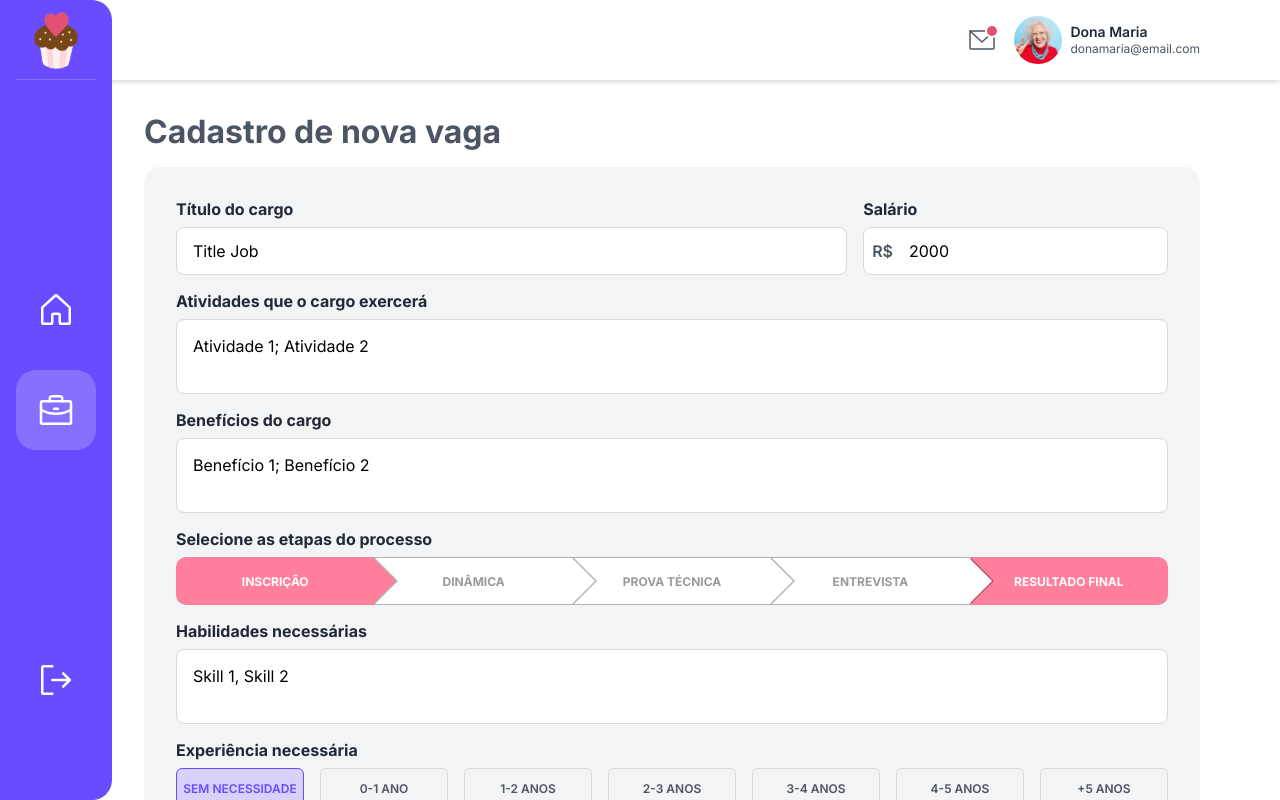
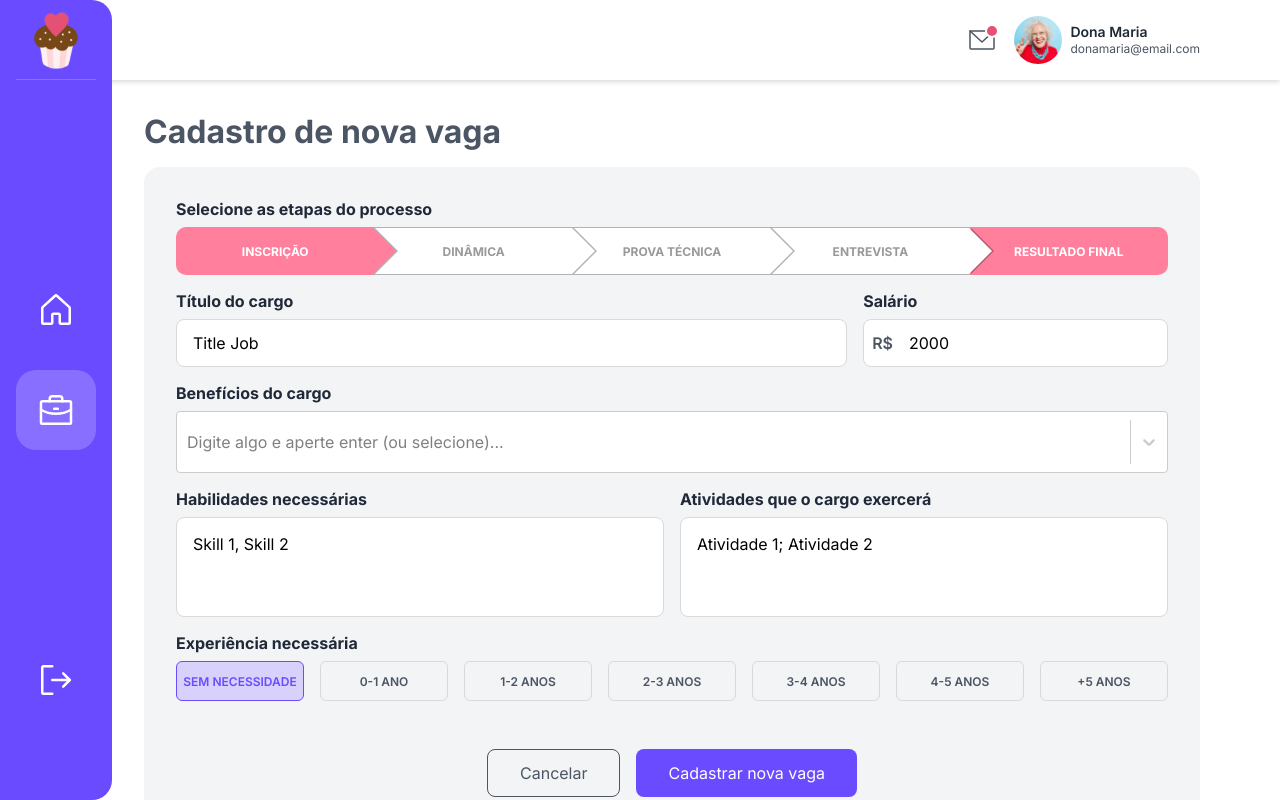
Before and after one commit to jfernandesdev/dona-maria-cupcake, a React (Vite) app: page /nova-vaga in a window 1280 px wide. Built offline with nearby package versions, Linux system fonts and the light colour scheme.

Commit message:
FEAT: benefits multiple selection field

```diff
--- a/package.json
+++ b/package.json
@@ -15,6 +15,7 @@
     "react-dom": "^18.2.0",
     "react-hook-form": "^7.40.0",
     "react-router-dom": "^6.4.5",
+    "react-select": "^5.7.0",
     "react-uuid": "^2.0.0",
     "sass": "^1.56.2",
     "sweetalert2": "^11.6.15",
--- a/src/pages/NewVacancy/index.tsx
+++ b/src/pages/NewVacancy/index.tsx
@@ -1,13 +1,16 @@
 import { NavLink } from 'react-router-dom'
-import { useForm } from 'react-hook-form'
-import uuid from 'react-uuid'
-import Swal from 'sweetalert2'
-
+import { Controller, useForm } from 'react-hook-form'
 import * as yup from 'yup'
 import { yupResolver } from '@hookform/resolvers/yup'
 
+import uuid from 'react-uuid'
+import Select from 'react-select'
+import makeAnimated from 'react-select/animated';
+import Swal from 'sweetalert2'
+
 import { processStepsOptions } from '../../utils/processStepsOptions'
 import { experienceRequiredOptions } from '../../utils/experienceRequiredOptions'
+import { benefitsOptions } from '../../utils/benefitsOptions'
 
 import styles from './styles.module.scss'
 
@@ -15,7 +18,7 @@ const newVacancyFormSchema = yup.object({
   jobTitle: yup.string().required(),
   wage: yup.number().required(),
   jobActivity: yup.string().required(),
-  benefits: yup.string().required(),
+  benefits: yup.array().of(yup.string()).required(),
   processSteps: yup.array().of(yup.string()),
   skills: yup.string().required(),
   experienceRequired: yup.string().required(),
@@ -24,23 +27,28 @@ const newVacancyFormSchema = yup.object({
 type NewVacancyFormInputs = yup.InferType<typeof newVacancyFormSchema>
 
 export function NewVacancy () {
-  const {
-    register,
-    handleSubmit,
-    reset,
-    formState: { errors, isSubmitting }
-  } = useForm<NewVacancyFormInputs>({
+  const methods = useForm<NewVacancyFormInputs>({
     resolver: yupResolver(newVacancyFormSchema),
     defaultValues: {
       jobTitle: 'Title Job',
       wage: 2000,
       jobActivity: 'Atividade 1; Atividade 2',
-      benefits: 'Benefício 1; Benefício 2',
       processSteps: ["Inscrição", "Resultado Final"],
+      benefits: [''],
       skills: 'Skill 1, Skill 2',
       experienceRequired: 'Sem necessidade'
     }
   })
+
+  const {
+    register,
+    handleSubmit,
+    control,
+    reset,
+    formState: { errors, isSubmitting }
+  } = methods;
+
+  const animatedComponents = makeAnimated();
 
   async function handleNewVacancy(data: NewVacancyFormInputs) {
     const { jobTitle, wage, jobActivity, benefits, processSteps, skills, experienceRequired } = data
@@ -76,6 +84,25 @@ export function NewVacancy () {
       <h1>Cadastro de nova vaga</h1>
 
       <form onSubmit={handleSubmit(handleNewVacancy)} className={styles.form}>
+        <label htmlFor="processSteps">
+          <span>Selecione as etapas do processo</span>
+          <div className={styles.processStepsContainer}>
+            {processStepsOptions.map((option) => (
+              <div key={option.key} className={styles.inputCheckbox}>
+                <input
+                  type="checkbox"
+                  id={option.key}
+                  value={option.value}
+                  {...register('processSteps')}
+                />
+                <label htmlFor={option.key}>
+                  {option.value}
+                </label>
+              </div>
+            ))}
+          </div>
+        </label>
+
         <div className={styles.inputsInline}>
           <label htmlFor="jobTitle">
             <span>Título do cargo</span>
@@ -101,43 +128,32 @@ export function NewVacancy () {
           </label>
         </div>
 
-        <label htmlFor="jobActivity">
-          <span>Atividades que o cargo exercerá</span>
-          <textarea
-            id="jobActivity"
-            {...register('jobActivity')}
-            className={errors.jobActivity ? styles.inputErrorAlert : ''}
+        <label htmlFor="benefits">
+          <span>Benefícios do cargo</span>
+          <Controller
+            control={control}
+            name='benefits'
+            render={({ field: { onChange, value, ref } }) => (
+              <>
+                {console.log(value)}
+
+                <Select
+                  ref={ref}
+                  value={benefitsOptions.filter(c => value.includes(c.value))}
+                  onChange={val => onChange(val.map(c => c.value))}
+                  options={benefitsOptions}
+                  isMulti
+                  closeMenuOnSelect={false}
+                  components={animatedComponents}
+                  placeholder="Digite algo e aperte enter (ou selecione)..."
+                  classNamePrefix="select"
+                />
+              </>
+            )}
           />
         </label>
 
-        <label htmlFor="benefits">
-          <span>Benefícios do cargo</span>
-          <textarea
-            id="benefits"
-            {...register('benefits')}
-            className={errors.benefits ? styles.inputErrorAlert : ''}
-          />
-        </label>
-
-        <label htmlFor="processSteps">
-          <span>Selecione as etapas do processo</span>
-          <div className={styles.processStepsContainer}>
-            {processStepsOptions.map((option) => (
-              <div key={option.key} className={styles.inputCheckbox}>
-                <input
-                  type="checkbox"
-                  id={option.key}
-                  value={option.value}
-                  {...register('processSteps')}
-                />
-                <label htmlFor={option.key}>
-                  {option.value}
-                </label>
-              </div>
-            ))}
-          </div>
-        </label>
-
+        <div className={styles.flex}>
           <label htmlFor="skills">
             <span>Habilidades necessárias</span>
             <textarea
@@ -147,9 +163,18 @@ export function NewVacancy () {
             />
           </label>
 
+          <label htmlFor="jobActivity">
+            <span>Atividades que o cargo exercerá</span>
+            <textarea
+              id="jobActivity"
+              {...register('jobActivity')}
+              className={errors.jobActivity ? styles.inputErrorAlert : ''}
+            />
+          </label>
+        </div>
+
         <label htmlFor="experienceRequired">
           <span>Experiência necessária</span>
-
           <div className={styles.customCheckbox}>
             {experienceRequiredOptions.map((option) => (
               <div key={option.key}>
--- a/src/pages/NewVacancy/styles.module.scss
+++ b/src/pages/NewVacancy/styles.module.scss
@@ -17,20 +17,13 @@
 
   input, textarea {
     height: 48px;
+    padding: 1rem;
     border: 1px solid var(--gray-300);
     border-radius: 0.5rem;
-    padding: 1rem;
-
-    &:focus {
-      outline: 0;
-      box-shadow: 0 0 0 2px var(--purple-500);
-      background: transparent;
-      border: 0;
-    }
   }
 
   textarea {
-    height: 75px;
+    height: 100px;
     resize: none;
   }
 
@@ -246,7 +239,6 @@
     transition: background 0.2s color 0.2s;
     cursor: pointer;
 
-
     &:hover {
       border: 1px solid var(--purple-500);
       color: var(--purple-500);
@@ -264,3 +256,9 @@
     border: 1px solid var(--purple-500);
   }
 }
+
+.flex {
+  display: grid;
+  grid-template-columns: 1fr 1fr;
+  gap: 1rem;
+}
--- a/src/styles/globals.scss
+++ b/src/styles/globals.scss
@@ -67,3 +67,7 @@ a {
 ::-webkit-scrollbar-track {
   background: transparent;
 }
+
+.select__placeholder {
+  font-weight: 400 !important;
+}
--- /dev/null
+++ b/src/utils/benefitsOptions.ts
@@ -0,0 +1,14 @@
+export const benefitsOptions = [
+  { value: 'Vale-alimentação', label: 'Vale-alimentação' },
+  { value: 'Vale-refeição', label: 'Vale-refeição' },
+  { value: 'Vale-transporte', label: 'Vale-transporte' },
+  { value: 'Gympass', label: 'Gympass' },
+  { value: 'Auxílio-Creche', label: 'Auxílio-Creche' },
+  { value: 'Assistência Médica', label: 'Assistência médica' },
+  { value: 'Assistência Odontológica', label: 'Assistência odontológica' },
+  { value: 'Seguro de Vida', label: 'Seguro de vida' },
+  { value: 'Participação nos Lucros', label: 'Participação nos lucros' },
+  { value: 'Cursos/Treinamento', label: 'Cursos/Treinamento' },
+  { value: 'Jornada Flexível', label: 'Jornada Flexível' },
+  { value: 'Day-off', label: 'Day-off' },
+]
```
Also changed, not shown: 1 other file (tests, documents, lock files or other folders). Lines whose indentation alone changed are shown as unchanged.
